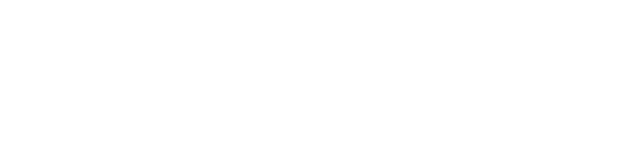
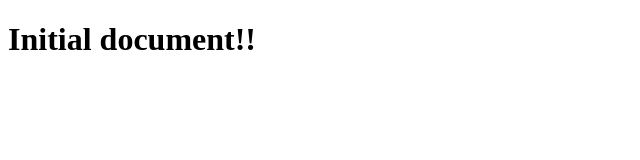
Before and after one commit to hvdbroeke/learning-gh-branching, a plain HTML site: page index.html in a window 1280 px wide. Shown: the whole page, without its empty margins (0-640 px from the left). Drawn offline with Linux system fonts and the light colour scheme.

Commit message:
added h1

```diff
--- a/index.html
+++ b/index.html
@@ -5,6 +5,6 @@
     <title>Learning GH Branching</title>
 </head>
 <body>
-
+    <h1>Initial document!!</h1>
 </body>
 </html>
```
